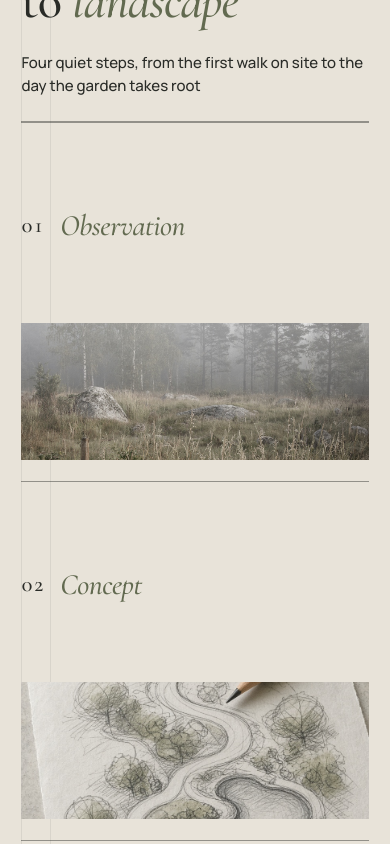
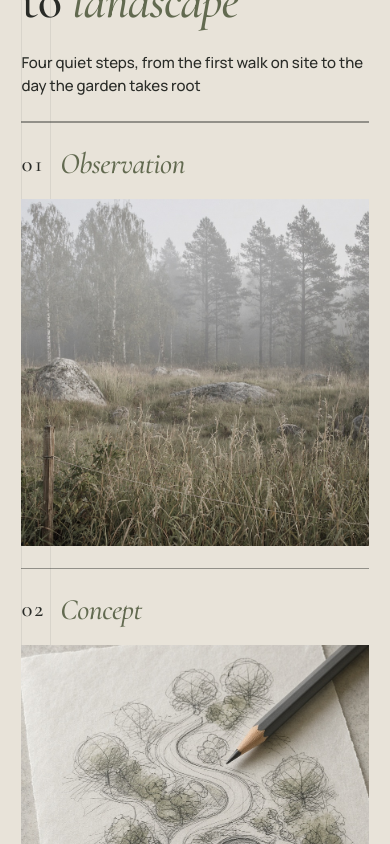
Before and after one commit to xotrix-png/mark-hollis, a React (Vite) app: page / in a window 390 px wide. Shown: the part 3660-4504 px from the top of the page. Built offline with nearby package versions, Linux system fonts and the light colour scheme; a web font is replaced by a local one.

Commit message:
Make Approach mobile stage images square
Stop flex-shrink from flattening the stage shots and lock them to a
1:1 crop with cover so Observation/Concept no longer look squashed.

Co-authored-by: xotrix-png <xotrix-png@users.noreply.github.com>

```diff
--- a/src/styles/responsive.css
+++ b/src/styles/responsive.css
@@ -578,7 +578,7 @@
     flex-direction: column;
     align-items: stretch;
     height: auto;
-    min-height: 0;
+    min-height: auto;
     padding: 1.15rem 0 1.35rem;
     opacity: 1;
     transform: none;
@@ -594,18 +594,24 @@
   }
 
   .approach__stage-shot {
+    position: relative;
     display: block;
+    flex: 0 0 auto;
     width: 100%;
+    height: auto;
     margin-top: 0.85rem;
-    aspect-ratio: 4 / 3;
+    aspect-ratio: 1 / 1;
     overflow: hidden;
   }
 
   .approach__stage-shot img {
+    position: absolute;
+    inset: 0;
     width: 100%;
     height: 100%;
+    max-width: none;
     object-fit: cover;
-    object-position: 50% 45%;
+    object-position: 50% 42%;
   }
 
   .approach__stage-row.is-active .approach__name,
```
